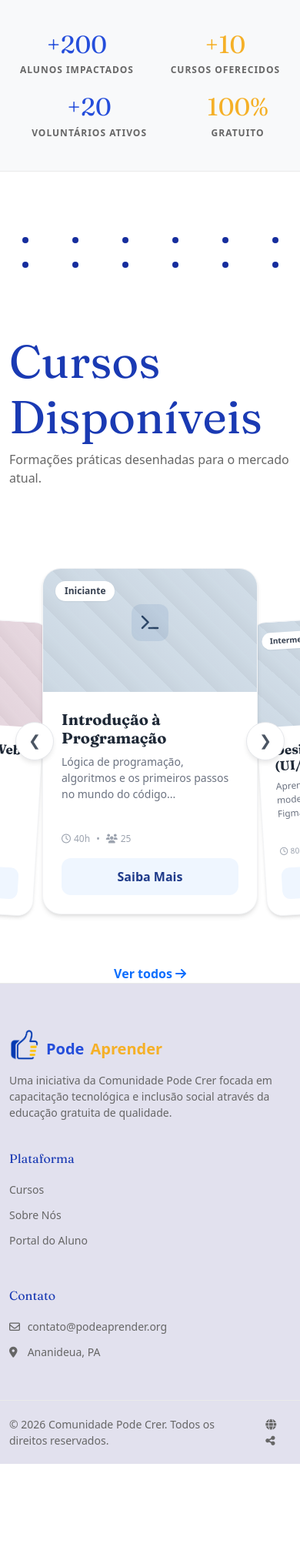
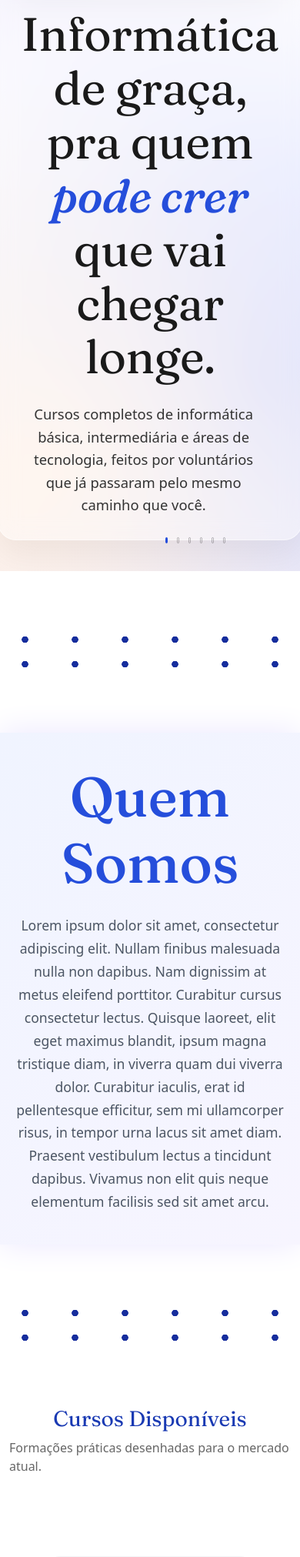
Before and after one commit to cleitao-anao/Pode-Aprender, a Django app: page / in a window 390 px wide. Shown: the part 581-2604 px from the top of the page at 77% size. Before the commit the page ends 2483 px from the top, so only its background shows below. Run offline with Django 5.2, Linux system fonts and the light colour scheme; some libraries are stand-ins or nearby versions.

Commit message:
✨ feat: Refactor hero section and update quebra-pagina component for improved layout and styling

```diff
--- a/apps/landing_page/static/landing_page/css/pode_aprender.css
+++ b/apps/landing_page/static/landing_page/css/pode_aprender.css
@@ -62,8 +62,13 @@
     transform: translateY(-50%) scale(0.95);
 }
 
-.nav-btn.prev { left: 20px; }
-.nav-btn.next { right: 20px; }
+.nav-btn.prev {
+    left: 20px;
+}
+
+.nav-btn.next {
+    right: 20px;
+}
 
 
 /* Header */
@@ -71,17 +76,29 @@
 
 /* Hero Section */
 .hero {
-    height: 500px;
+    position: relative;
+    background:
+        radial-gradient(circle at 10% 20%, #E6E3FB 0%, transparent 45%),
+        radial-gradient(circle at 10% 90%, #FFF0E5 0%, transparent 45%),
+        radial-gradient(circle at 90% 80%, #C4CDFF 0%, transparent 50%),
+        #fcfbfe;
+    min-height: 650px;
     display: flex;
     align-items: center;
-    position: relative;
+    padding: 60px 5%;
     overflow: hidden;
 }
 
-.hero-bg-slides {
+.hero-image-container {
     position: absolute;
-    inset: 0;
-    z-index: 0;
+    right: 5%;
+    top: 50px;
+    bottom: 50px;
+    width: 50%;
+    border-radius: 16px;
+    overflow: hidden;
+    z-index: 1;
+    box-shadow: 0 15px 35px rgba(0,0,0,0.1);
 }
 
 .hero-slide {
@@ -97,102 +114,93 @@
     opacity: 1;
 }
 
-.hero-overlay {
-    position: absolute;
-    inset: 0;
-    background: linear-gradient(to right, rgba(0,0,0,0.4), rgba(0,0,0,0.1));
-    z-index: 1;
+.hero-text-box {
+    position: relative;
+    z-index: 2;
+    background: rgba(255, 255, 255, 0.4);
+    backdrop-filter: blur(12px);
+    -webkit-backdrop-filter: blur(12px);
+    border: 1px solid rgba(255, 255, 255, 0.5);
+    padding: 60px 50px;
+    border-radius: 24px;
+    max-width: 650px;
+    margin-left: 2%;
+    box-shadow: 0 20px 40px rgba(0,0,0,0.05);
 }
 
-.hero-container {
-    position: relative;
-    z-index: 2;
-    height: 100%;
+.hero-text-box h1 {
+    font-size: 3.8rem;
+    line-height: 1.15;
+    color: #1a1a1a;
+    font-family: var(--font-primary);
+    margin-bottom: 24px;
+    letter-spacing: -0.5px;
 }
 
-.hero-arrow {
-    position: absolute;
-    top: 50%;
-    transform: translateY(-50%);
-    z-index: 3;
-    width: 44px;
-    height: 44px;
-    border-radius: 50%;
-    border: none;
-    background-color: rgba(255, 255, 255, 0.25);
-    color: var(--white);
-    font-size: 16px;
-    display: flex;
-    align-items: center;
-    justify-content: center;
-    cursor: pointer;
-    transition: background-color 0.3s ease;
+.hero-text-box h1 .highlight {
+    font-style: italic;
+    color: var(--primary-blue);
+    font-weight: 500;
 }
 
-.hero-arrow:hover {
-    background-color: rgba(255, 255, 255, 0.45);
-}
-
-.hero-arrow-prev {
-    left: 20px;
-}
-
-.hero-arrow-next {
-    right: 20px;
-}
-
-@media (max-width: 768px) {
-    .hero-arrow {
-        width: 36px;
-        height: 36px;
-        font-size: 13px;
-    }
-    .card { width: 240px; }
-}
-
-.hero-content {
-    background-color: var(--white);
-    padding: 40px;
-    border-radius: 12px;
-    max-width: 500px;
-    box-shadow: 0 10px 30px rgba(0,0,0,0.1);
-}
-
-.hero-content h1 {
-    font-size: 32px;
-    color: var(--primary-blue);
-    margin-bottom: 16px;
-    line-height: 1.2;
-}
-
-.hero-content p {
-    color: var(--text-gray);
-    font-size: 16px;
+.hero-text-box p {
+    font-size: 1.15rem;
+    color: #333;
+    line-height: 1.6;
+    margin: 0;
+    max-width: 95%;
 }
 
 .carousel-indicators {
     position: absolute;
-    bottom: 8px;
-    left: 50%;
-    transform: translateX(-50%);
+    bottom: 50px;
+    left: 7%;
     display: flex;
-    gap: 8px;
-    z-index: 2;
+    gap: 12px;
+    z-index: 10;
+    transform: none;
 }
 
 .carousel-indicators span {
-    width: 12px;
-    height: 12px;
-    background-color: rgba(255, 255, 255, 0.5);
-    border-radius: 50%;
-    display: block;
+    width: 35px;
+    height: 8px;
+    background-color: transparent;
+    border: 1px solid rgba(0,0,0,0.25);
+    border-radius: 4px;
     cursor: pointer;
-    transition: background-color 0.3s ease;
+    transition: all 0.3s ease;
 }
 
 .carousel-indicators span.active {
     background-color: var(--primary-blue);
-    border: 2px solid white;
+    border-color: var(--primary-blue);
+}
+
+@media (max-width: 992px) {
+    .hero {
+        flex-direction: column;
+        padding: 100px 5% 40px 5%;
+        text-align: center;
+        min-height: auto;
+    }
+    .hero-image-container {
+        position: relative;
+        width: 100%;
+        height: 350px;
+        right: auto;
+        top: auto;
+        bottom: auto;
+        margin-top: 30px;
+    }
+    .hero-text-box {
+        margin-left: 0;
+        padding: 30px;
+    }
+    .carousel-indicators {
+        bottom: 20px;
+        left: 50%;
+        transform: translateX(-50%);
+    }
 }
 
 /* Stats Section */
@@ -214,8 +222,13 @@
     margin-bottom: 5px;
 }
 
-.stat-item h3.yellow { color: var(--yellow); }
-.stat-item h3.blue { color: var(--primary-blue); }
+.stat-item h3.yellow {
+    color: var(--yellow);
+}
+
+.stat-item h3.blue {
+    color: var(--primary-blue);
+}
 
 .stat-item p {
     font-size: 12px;
@@ -228,15 +241,19 @@
 
 
 .courses {
-    -webkit-user-select: none; /* Safari */
-    -moz-user-select: none; /* Firefox */
-    -ms-user-select: none; /* IE10+/Edge */
-    user-select: none; /* Standard */
+    -webkit-user-select: none;
+    /* Safari */
+    -moz-user-select: none;
+    /* Firefox */
+    -ms-user-select: none;
+    /* IE10+/Edge */
+    user-select: none;
+    /* Standard */
 
 
 }
 
-.courses .section-header{
+.courses .section-header {
     display: flex;
     flex-direction: column;
     align-items: center;
@@ -244,13 +261,101 @@
 
 }
 
-.section-header > h2{
-    font-size: 60px !important;
+/* Styling for About Section matching the mockup */
+.about {
+    background: linear-gradient(135deg, #f0f4ff 0%, #f7f5ff 100%);
+    box-shadow: 0px 0px 40px #ebe7ff;
+    display: flex;
+    flex-direction: column;
+}
+
+/* Override the quebra_pagina inside .about to be a single line acting as a border */
+.about .quebra-pagina {
+    margin: 0;
+    height: 40px;
+    background-image: radial-gradient(circle at 32.5px 20px, #162D9D 4px, transparent 4.5px);
+    background-size: 65px 40px;
+}
+
+.about-content {
+    display: flex;
+    flex-direction: row;
+    align-items: center;
+    justify-content: center;
+    gap: 40px;
+    max-width: 1200px;
+    margin: 0 auto;
+    padding: 60px 20px;
+}
+
+.about .section-header {
+    flex: 1;
+    max-width: 650px;
+    text-align: center;
+    margin: 0;
+    padding: 0;
+    display: flex;
+    flex-direction: column;
+    align-items: center;
+}
+
+.about .section-header h2 {
+    font-family: var(--font-primary);
+    color: var(--primary-blue);
+    font-size: 4.5rem !important;
+    font-weight: 500;
+    margin-bottom: 24px;
+}
+
+.about .section-header p {
+    color: #4b5563;
+    font-size: 1.1rem;
+    line-height: 1.7;
+    margin: 0;
+    max-width: 100%;
+}
+
+.about-image {
+    background: #ffffff;
+    padding: 15px;
+    box-shadow: 0 4px 20px rgba(0,0,0,0.08);
+    flex-shrink: 0;
+}
+
+.about-image img {
+    display: block;
+    width: 250px;
+    height: 250px;
+    object-fit: cover;
+}
+
+.about-image.left {
+    transform: rotate(-8deg);
+}
+
+.about-image.right {
+    transform: rotate(6deg);
+    width: 200px;
+}
+.about-image.right img {
+    width: 200px;
+    height: 200px;
+}
+
+@media (max-width: 992px) {
+    .about-content {
+        flex-direction: column;
+        padding: 40px 20px;
+    }
+    .about-image.left, .about-image.right {
+        display: none;
+    }
 }
 
 .carousel-wrapper {
     position: relative;
-    height: 580px; /* Altura fixa necessária para posicionamento absoluto */
+    height: 580px;
+    /* Altura fixa necessária para posicionamento absoluto */
     display: flex;
     align-items: center;
     justify-content: center;
@@ -263,7 +368,8 @@
     height: 100%;
     /* Cursor padrão da área de arrastar */
     cursor: grab;
-    perspective: 1000px; /* Adiciona profundidade */
+    perspective: 1000px;
+    /* Adiciona profundidade */
     display: flex;
     justify-content: center;
     align-items: center;
@@ -282,14 +388,19 @@
 
 
 @media (max-width: 768px) {
-    .nav-links, .auth-buttons {
-        display: none; /* Menu sanduíche seria necessário aqui */
+
+    .nav-links,
+    .auth-buttons {
+        display: none;
+        /* Menu sanduíche seria necessário aqui */
     }
+
     .stats-grid {
         flex-wrap: wrap;
         gap: 20px;
         justify-content: space-around;
     }
+
     .about-grid {
         grid-template-columns: 1fr;
     }
@@ -304,7 +415,7 @@
 
 
 
-.quebra-pagina{
+.quebra-pagina {
     display: flex;
     flex-direction: row;
     align-items: center;
@@ -317,7 +428,7 @@
 
 
 
-.bolas{
+.bolas {
 
     display: flex;
     flex-direction: column;
@@ -332,7 +443,7 @@
 
 
 
-.bola{
+.bola {
     width: 8px;
     height: 8px;
     border-radius: 100%;
--- a/apps/landing_page/templates/landing_page/pode_aprender.html
+++ b/apps/landing_page/templates/landing_page/pode_aprender.html
@@ -16,7 +16,8 @@
 {% include "navbar_lading.html" %}
 
     <section class="hero">
-        <div class="hero-bg-slides">
+        <!-- Contêiner de Imagens (Carrossel) -->
+        <div class="hero-image-container">
             <div class="hero-slide active" style="background-image: url('https://images.unsplash.com/photo-1531482615713-2afd69097998?ixlib=rb-4.0.3&auto=format&fit=crop&w=1920&q=80')"></div>
             <div class="hero-slide" style="background-image: url('https://images.unsplash.com/photo-1522202176988-66273c2fd55f?ixlib=rb-4.0.3&auto=format&fit=crop&w=1920&q=80')"></div>
             <div class="hero-slide" style="background-image: url('https://images.unsplash.com/photo-1517694712202-14dd9538aa97?ixlib=rb-4.0.3&auto=format&fit=crop&w=1920&q=80')"></div>
@@ -24,14 +25,14 @@
             <div class="hero-slide" style="background-image: url('https://images.unsplash.com/photo-1550439062-609e1531270e?ixlib=rb-4.0.3&auto=format&fit=crop&w=1920&q=80')"></div>
             <div class="hero-slide" style="background-image: url('https://images.unsplash.com/photo-1573164713988-8665fc963095?ixlib=rb-4.0.3&auto=format&fit=crop&w=1920&q=80')"></div>
         </div>
-        <div class="hero-overlay"></div>
-        <button class="hero-arrow hero-arrow-prev" aria-label="Slide anterior">
-            <i class="fa-solid fa-chevron-left"></i>
-        </button>
-        <button class="hero-arrow hero-arrow-next" aria-label="Próximo slide">
-            <i class="fa-solid fa-chevron-right"></i>
-        </button>
-        <div class="container hero-container">
+
+        <!-- Box de Texto sobreposto -->
+        <div class="hero-text-box">
+            <h1>Informática de graça, pra quem <span class="highlight">pode crer</span> que vai chegar longe.</h1>
+            <p>Cursos completos de informática básica, intermediária e áreas de tecnologia, feitos por voluntários que já passaram pelo mesmo caminho que você.</p>
+        </div>
+
+        <!-- Indicadores -->
         <div class="carousel-indicators">
             <span class="active" data-slide="0"></span>
             <span data-slide="1"></span>
@@ -40,30 +41,28 @@
             <span data-slide="4"></span>
             <span data-slide="5"></span>
         </div>
-        </div>
+
     </section>
 
-    <section class="stats">
-        <div class="container stats-grid">
-            <div class="stat-item">
-                <h3>+200</h3>
-                <p>ALUNOS IMPACTADOS</p>
+    {% include "components/outros/quebra_pagina.html" %}
+    <section class="about">
+
+        <div class="about-content">
+            <div class="about-image left">
+                <img src="https://placehold.co/300x300/a3a3a3/ffffff?text=PLACE+HOLDER" alt="Placeholder">
             </div>
-            <div class="stat-item">
-                <h3 class="yellow">+10</h3>
-                <p>CURSOS OFERECIDOS</p>
+
+            <div class="section-header">
+                <h2>Quem Somos</h2>
+                <p>Lorem ipsum dolor sit amet, consectetur adipiscing elit. Nullam finibus malesuada nulla non dapibus. Nam dignissim at metus eleifend porttitor. Curabitur cursus consectetur lectus. Quisque laoreet, elit eget maximus blandit, ipsum magna tristique diam, in viverra quam dui viverra dolor. Curabitur iaculis, erat id pellentesque efficitur, sem mi ullamcorper risus, in tempor urna lacus sit amet diam. Praesent vestibulum lectus a tincidunt dapibus. Vivamus non elit quis neque elementum facilisis sed sit amet arcu.</p>
             </div>
-            <div class="stat-item">
-                <h3 class="blue">+20</h3>
-                <p>VOLUNTÁRIOS ATIVOS</p>
-            </div>
-            <div class="stat-item">
-                <h3 class="yellow">100%</h3>
-                <p>GRATUITO</p>
+
+            <div class="about-image right">
+                <img src="https://placehold.co/300x300/a3a3a3/ffffff?text=PLACE+HOLDER" alt="Placeholder">
             </div>
         </div>
+
     </section>
-
     {% include "components/outros/quebra_pagina.html" %}
 
     <section class="courses">
--- a/templates/components/outros/quebra_pagina.html
+++ b/templates/components/outros/quebra_pagina.html
@@ -2,71 +2,18 @@
 
 <style>
     .quebra-pagina {
-        display: flex;
-        flex-direction: row;
-        align-items: center;
-        padding: 0px;
+        width: 100%;
+        height: 70px;
         margin: 70px 0 70px 0;
 
-        position: relative;
-        width: 100%;
-        height: 70px;
-        overflow: hidden;
-    }
-
-    .bolas-container {
-        display: flex;
-        flex-direction: row;
-        width: 100%;
-        height: 100%;
-    }
-
-    .bolas {
-        display: flex;
-        flex-direction: column;
-        justify-content: space-between;
-        align-items: center;
-        padding: 15px 0px;
-        gap: 5px;
-        min-width: 65px;
-        height: 100%;
-        flex-shrink: 0;
-    }
-
-    .bola {
-        width: 8px;
-        height: 8px;
-        border-radius: 100%;
-        background: #162D9D;
+        /* O background com dois gradientes radiais simula perfeitamente as duas bolinhas
+           repetindo-se no eixo X a cada 65px, igualzinho ao design original, sem usar JS! */
+        background-image:
+            radial-gradient(circle at 32.5px 19px, #162D9D 4px, transparent 4.5px),
+            radial-gradient(circle at 32.5px 51px, #162D9D 4px, transparent 4.5px);
+        background-size: 65px 70px;
+        background-repeat: repeat-x;
     }
 </style>
 
-
-<div class="quebra-pagina">
-    <div class="bolas-container" id="bolas-container">
-    </div>
-</div>
-
-<script>
-(function() {
-    const container = document.getElementById('bolas-container');
-    if (!container) return;
-
-    function preencherBolas() {
-        container.innerHTML = '';
-        const larguraTotal = window.innerWidth;
-        const larguraBola = 65;
-        const quantidade = Math.ceil(larguraTotal / larguraBola);
-
-        for (let i = 0; i < quantidade; i++) {
-            const bolas = document.createElement('div');
-            bolas.className = 'bolas';
-            bolas.innerHTML = '<div class="bola"></div><div class="bola"></div>';
-            container.appendChild(bolas);
-        }
-    }
-
-    preencherBolas();
-    window.addEventListener('resize', preencherBolas);
-})();
-</script>
+<div class="quebra-pagina"></div>
```
Lines whose indentation alone changed are shown as unchanged.
